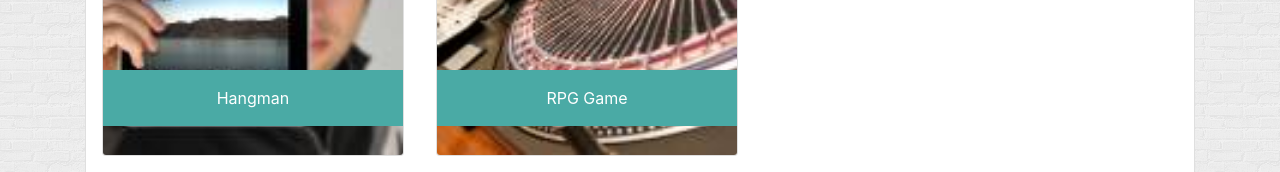
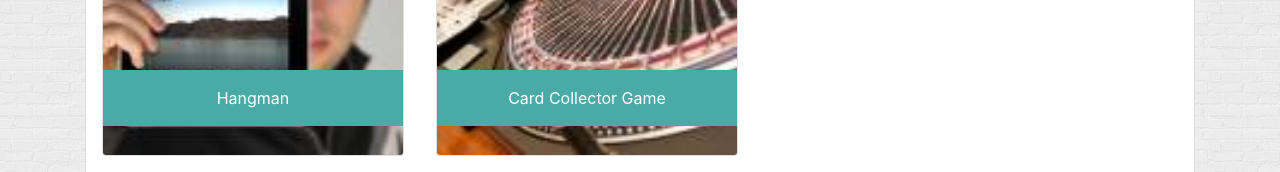
Before and after one commit to ArshSharifat/Bootstrap-Portfolio, a plain HTML site: page portfolio.html in a window 1280 px wide. Shown: the part 298-470 px from the top of the page. Drawn offline with nearby package versions, Linux system fonts and the light colour scheme.

Commit message:
add unit 4 game

```diff
--- a/portfolio.html
+++ b/portfolio.html
@@ -58,9 +58,9 @@
                     </div>
                     <div class="card sm-col-6 m-3">
                         <img class="card-img " src="images/rpg.jpg" alt="" style="width:300px;">
-                        <div class="text-box p-3">
-                            <div class="text-center text-white">RPG Game
-                            </div>
+                        <div class="text-box text-center p-3">
+                            <a class="text-center text-white" href="https://arshsharifat.github.io/unit_4_game/">Card Collector Game
+                            </a>
                         </div>
                     </div>
                 </div>
```
